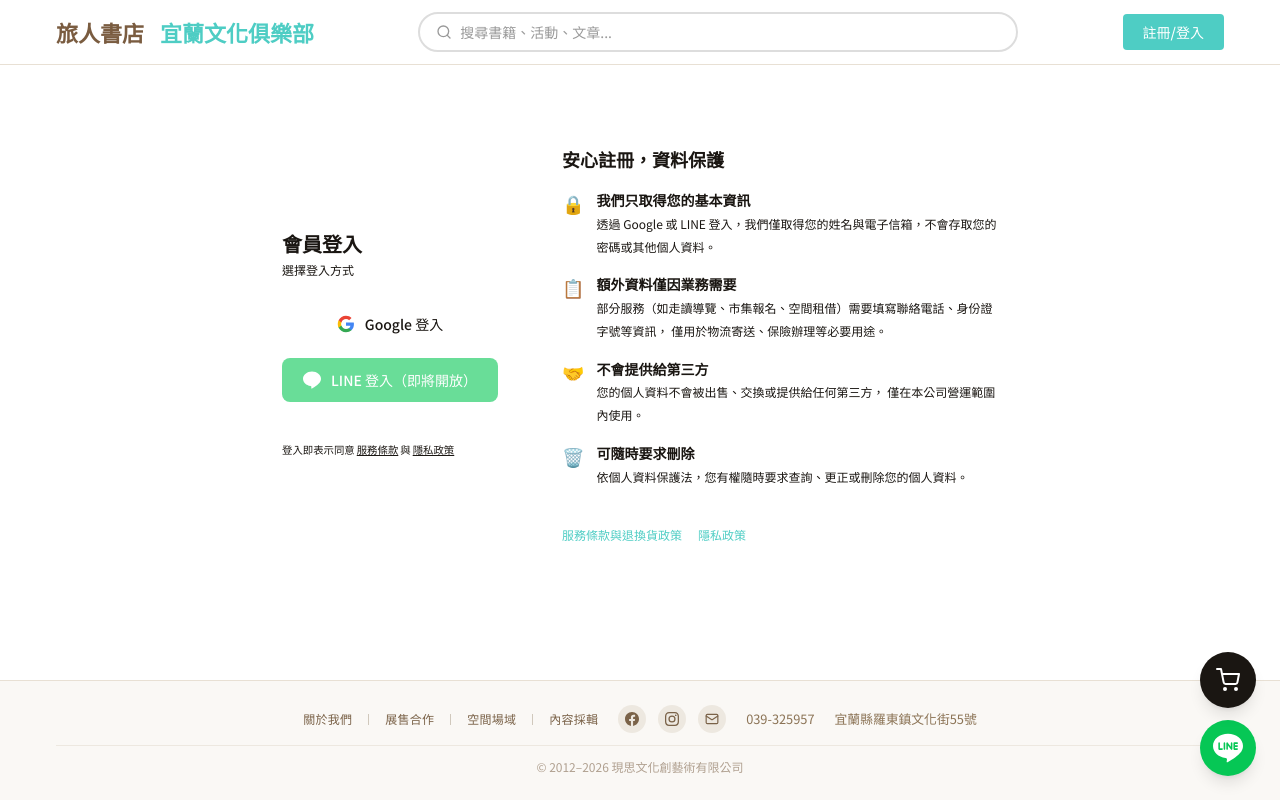
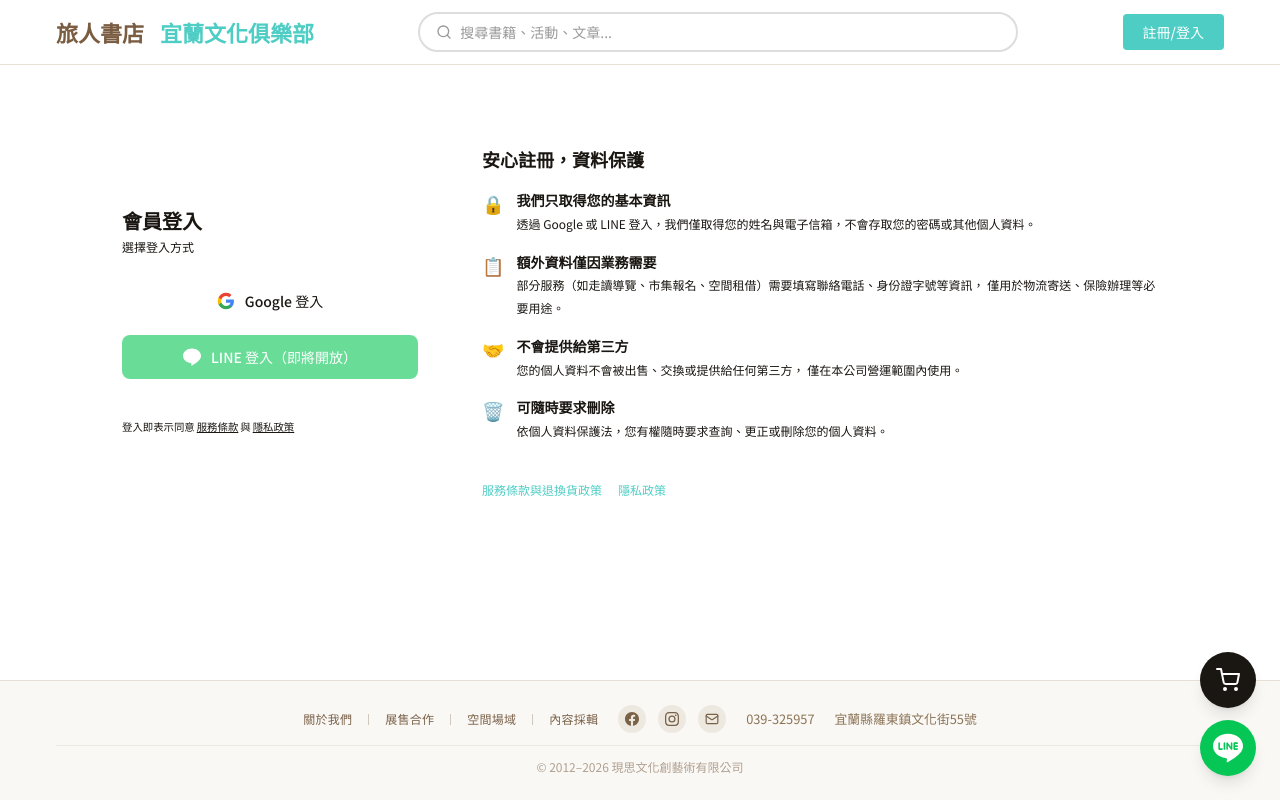
Before and after one commit to jay049Taiwan/makesense-ink, a Next.js app: page /login in a window 1280 px wide. Built offline with nearby package versions, Linux system fonts and the light colour scheme; no server answers; a web font is replaced by a local one.

Commit message:
fix: widen login page to 1100px, left column 360px

```diff
--- a/app/login/page.tsx
+++ b/app/login/page.tsx
@@ -11,8 +11,8 @@ export default function LoginPage() {
   return (
     <div className="flex-1 flex items-center justify-center py-12 px-4">
       <div
-        className="w-full grid grid-cols-1 md:grid-cols-[280px_1fr] rounded-2xl overflow-hidden"
-        style={{ maxWidth: 780, border: "1px solid var(--color-dust)", background: "#fff" }}
+        className="w-full grid grid-cols-1 md:grid-cols-[360px_1fr] rounded-2xl overflow-hidden"
+        style={{ maxWidth: 1100, border: "1px solid var(--color-dust)", background: "#fff" }}
       >
         {/* ── 左欄：登入按鈕（窄）── */}
         <div
```
